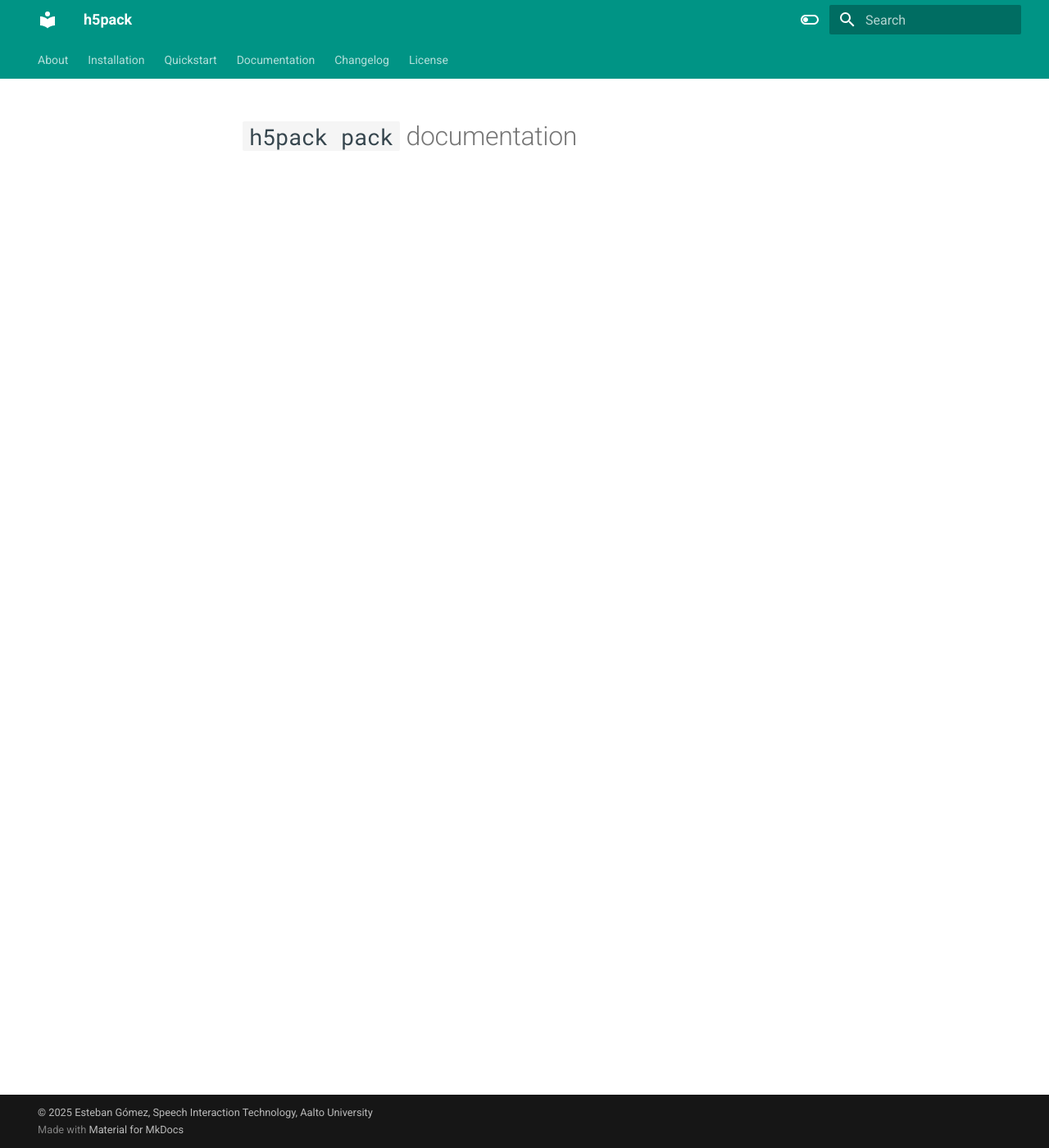
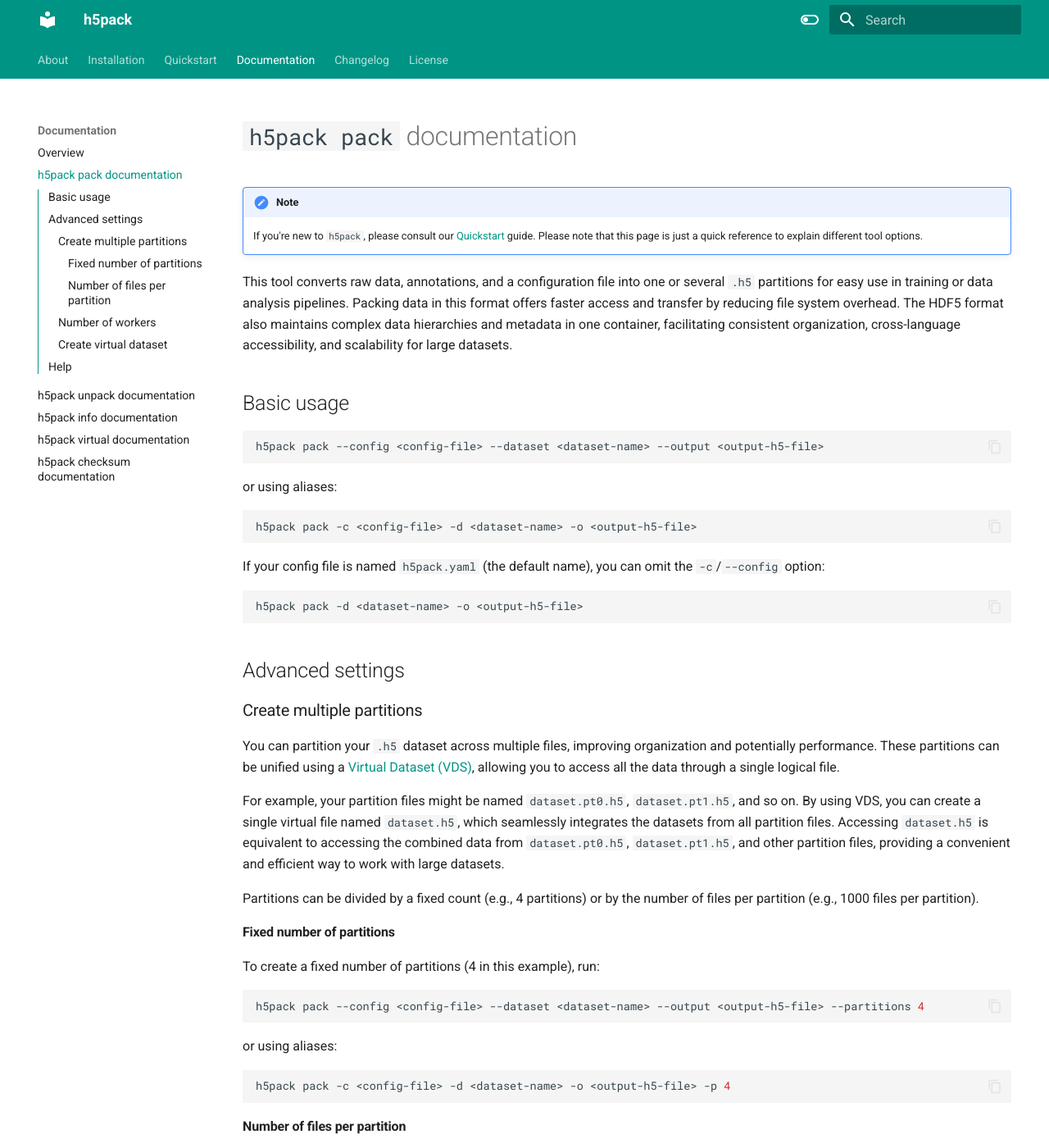
Before and after one commit to eagomez2/h5pack, an MkDocs documentation site: the page built from docs/pack.md, in a window 1280 px wide and 1400 px high. Shown: the whole window at 82% size. Built offline with MkDocs 1.6.1 and Material for MkDocs 9.7.7, drawn with Linux system fonts in a browser that asks for light colours; comment, search, counter and statistics services are not loaded; some of the changed text lies outside the part shown.

Commit message:
Update documentation

````diff
--- a/docs/pack.md
+++ b/docs/pack.md
@@ -1 +1,92 @@
 # `h5pack pack` documentation
+
+!!! note
+    If you're new to `h5pack`, please consult our [Quickstart](quickstart.md) guide.
+    Please note that this page is just a quick reference to explain different tool options.
+
+This tool converts raw data, annotations, and a configuration file into one or several `.h5` partitions for easy use in training or data analysis pipelines. Packing data in this format offers faster access and transfer by reducing file system overhead. The HDF5 format also maintains complex data hierarchies and metadata in one container, facilitating consistent organization, cross-language accessibility, and scalability for large datasets.
+
+## Basic usage
+
+```bash
+h5pack pack --config <config-file> --dataset <dataset-name> --output <output-h5-file>
+```
+
+or using aliases:
+```bash
+h5pack pack -c <config-file> -d <dataset-name> -o <output-h5-file>
+```
+
+If your config file is named `h5pack.yaml` (the default name), you can omit the `-c`/`--config` option:
+```bash
+h5pack pack -d <dataset-name> -o <output-h5-file>
+```
+
+## Advanced settings
+
+### Create multiple partitions
+You can partition your `.h5` dataset across multiple files, improving organization and potentially performance.
+These partitions can be unified using a <a href="https://docs.h5py.org/en/stable/vds.html" target="_blank">Virtual Dataset (VDS)</a>, allowing you to access all the data through a single logical file.
+
+For example, your partition files might be named `dataset.pt0.h5`, `dataset.pt1.h5`, and so on. By using VDS, you can create a single virtual file named `dataset.h5`, which seamlessly integrates the datasets from all partition files. Accessing `dataset.h5` is equivalent to accessing the combined data from `dataset.pt0.h5`, `dataset.pt1.h5`, and other partition files, providing a convenient and efficient way to work with large datasets.
+
+Partitions can be divided by a fixed count (e.g., 4 partitions) or by the number of files per partition (e.g., 1000 files per partition).
+
+#### Fixed number of partitions
+To create a fixed number of partitions (4 in this example), run:
+
+```bash
+h5pack pack --config <config-file> --dataset <dataset-name> --output <output-h5-file> --partitions 4
+```
+
+or using aliases:
+```bash
+h5pack pack -c <config-file> -d <dataset-name> -o <output-h5-file> -p 4
+```
+
+#### Number of files per partition
+To fit a define number of files per partition (1000 in this example), run:
+```bash
+h5pack pack --config <config-file> --dataset <dataset-name> --output <output-h5-file> --files-per-partition 1000
+```
+
+or using aliases:
+```bash
+h5pack pack -c <config-file> -d <dataset-name> -o <output-h5-file> -f 1000
+```
+
+### Number of workers
+To speed up the creation of your partition files, you can increase the number of workers using the `-w/--workers` option as:
+
+```bash
+h5pack pack --config <config-file> --dataset <dataset-name> --output <output-h5-file> --partitions 4 --workers 4
+```
+
+or using aliases:
+```bash
+h5pack pack -c <config-file> -d <dataset-name> -o <output-h5-file> -p 4 -w 4
+```
+
+This will spawn 4 workers, each handling a single partition concurrently.
+
+### Create virtual dataset
+If you want to automatically create a virtual dataset file that aggregates all partitions as part of a dataset, simply add the `--create-virtual` flag as follows:
+```bash
+h5pack pack -c <config-file> -d <dataset-name> -o <output-h5-file> -p 4 -w 4 --create-virtual
+```
+
+In addition to generating partition files like `dataset.pt0.h5`, `dataset.pt1.h5`, and so forth, using the `--create-virtual` flag will also create a virtual dataset named `dataset.h5`. This virtual file provides unified access to all partitioned data.
+
+!!! note
+    If your datasets have already been created, please refer to the [`h5pack virtual`](virtual.md) tool for integrating them into a virtual dataset.
+
+## Help
+To see all available options, run:
+```bash
+h5pack pack --help
+```
+
+or using aliases:
+```bash
+h5pack pack -h
+```
--- a/mkdocs.yml
+++ b/mkdocs.yml
@@ -3,7 +3,13 @@ nav:
   - About: index.md
   - Installation: install.md
   - Quickstart: quickstart.md
-  - Documentation: docs.md
+  - Documentation:
+    - Overview: docs.md
+    - h5pack pack documentation: pack.md
+    - h5pack unpack documentation: unpack.md
+    - h5pack info documentation: info.md
+    - h5pack virtual documentation: virtual.md
+    - h5pack checksum documentation: checksum.md
   - Changelog: https://github.com/eagomez2/h5pack/releases
   - License: license.md
 copyright: |
````
Also changed, not shown: docs/docs.md (+5 -1 lines), docs/index.md (+4 -4 lines), docs/info.md (added, +26 -0 lines), docs/unpack.md (added, +39 -0 lines), docs/virtual.md (added, +92 -0 lines), docs/checksum.md (added), 4 other files.
